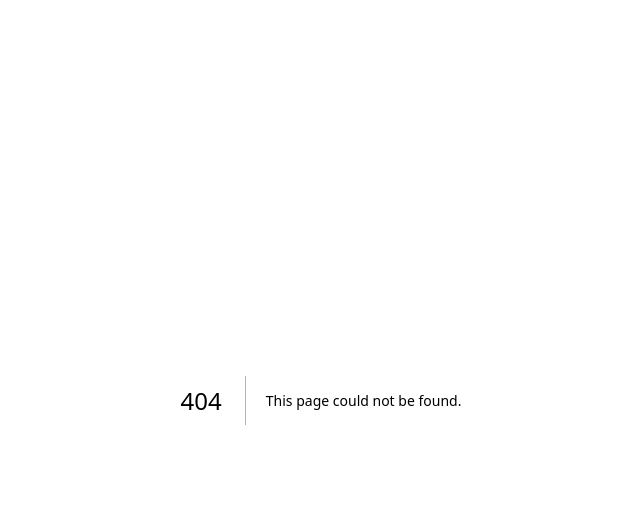
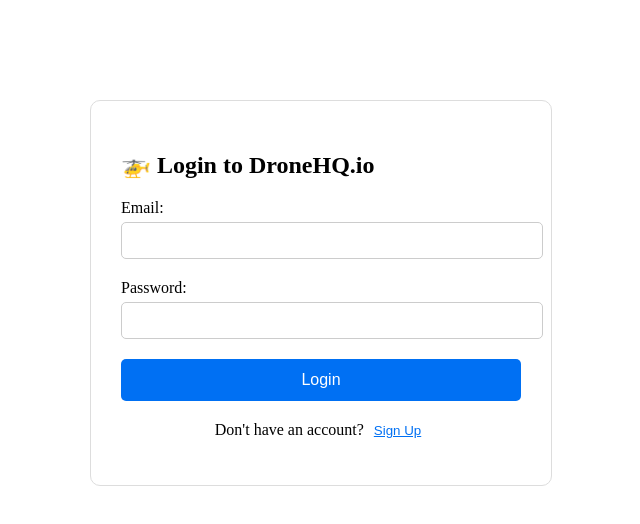
Before and after one commit to DroneHQio/dronehq-app, a Next.js app: page /login in a window 1280 px wide. Before the commit this address had no page. Shown: the top 524 px of the page, without its empty margins (319-959 px from the left). Built offline with nearby package versions, Linux system fonts and the light colour scheme.

Commit message:
Create login.js

```diff
--- /dev/null
+++ b/pages/login.js
@@ -0,0 +1,93 @@
+import { useState } from 'react'
+
+export default function Login() {
+  const [email, setEmail] = useState('')
+  const [password, setPassword] = useState('')
+  const [isSignUp, setIsSignUp] = useState(false)
+
+  const handleSubmit = (e) => {
+    e.preventDefault()
+    // TODO: Connect to Supabase authentication
+    alert(`${isSignUp ? 'Sign Up' : 'Login'} clicked for: ${email}`)
+  }
+
+  return (
+    <div style={{
+      maxWidth: '400px',
+      margin: '100px auto',
+      padding: '30px',
+      border: '1px solid #ddd',
+      borderRadius: '10px'
+    }}>
+      <h2>🚁 {isSignUp ? 'Create Account' : 'Login to'} DroneHQ.io</h2>
+
+      <form onSubmit={handleSubmit}>
+        <div style={{ marginBottom: '20px' }}>
+          <label>Email:</label>
+          <input
+            type="email"
+            value={email}
+            onChange={(e) => setEmail(e.target.value)}
+            style={{
+              width: '100%',
+              padding: '10px',
+              marginTop: '5px',
+              border: '1px solid #ccc',
+              borderRadius: '5px'
+            }}
+            required
+          />
+        </div>
+
+        <div style={{ marginBottom: '20px' }}>
+          <label>Password:</label>
+          <input
+            type="password"
+            value={password}
+            onChange={(e) => setPassword(e.target.value)}
+            style={{
+              width: '100%',
+              padding: '10px',
+              marginTop: '5px',
+              border: '1px solid #ccc',
+              borderRadius: '5px'
+            }}
+            required
+          />
+        </div>
+
+        <button
+          type="submit"
+          style={{
+            width: '100%',
+            padding: '12px',
+            backgroundColor: '#0070f3',
+            color: 'white',
+            border: 'none',
+            borderRadius: '5px',
+            fontSize: '16px',
+            cursor: 'pointer'
+          }}
+        >
+          {isSignUp ? 'Create Account' : 'Login'}
+        </button>
+      </form>
+
+      <p style={{ textAlign: 'center', marginTop: '20px' }}>
+        {isSignUp ? 'Already have an account?' : "Don't have an account?"}{' '}
+        <button
+          onClick={() => setIsSignUp(!isSignUp)}
+          style={{
+            background: 'none',
+            border: 'none',
+            color: '#0070f3',
+            cursor: 'pointer',
+            textDecoration: 'underline'
+          }}
+        >
+          {isSignUp ? 'Login' : 'Sign Up'}
+        </button>
+      </p>
+    </div>
+  )
+}
```
